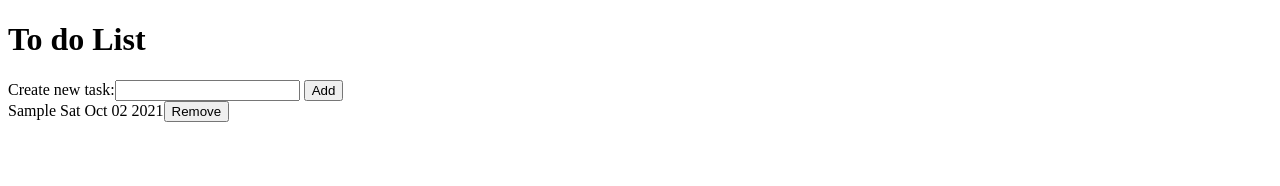
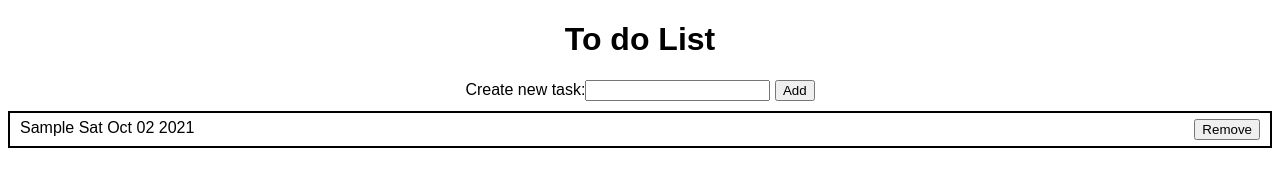
Before and after one commit to mlodyFrontendowiec/todolist-ts, a plain HTML site: page index.html in a window 1280 px wide. Both pictures are taken after typing "Sample" into the empty fields and a click on the button "Add". Drawn offline with Linux system fonts and the light colour scheme.

Commit message:
Add styles

```diff
--- /dev/null
+++ b/css/style.css
@@ -0,0 +1,16 @@
+* {
+  font-family: sans-serif;
+}
+h1 {
+  text-align: center;
+}
+.form-addTask {
+  text-align: center;
+}
+div {
+  border: 2px solid black;
+  padding: 6px 10px;
+  display: flex;
+  justify-content: space-between;
+  margin-top: 10px;
+}
--- a/index.html
+++ b/index.html
@@ -6,6 +6,7 @@
     <meta name="viewport" content="width=device-width, initial-scale=1.0" />
     <title>ToDoList</title>
     <script src="./dist/script.js" defer></script>
+    <link rel="stylesheet" href="css/style.css" />
   </head>
   <body>
     <h1>To do List</h1>
```
